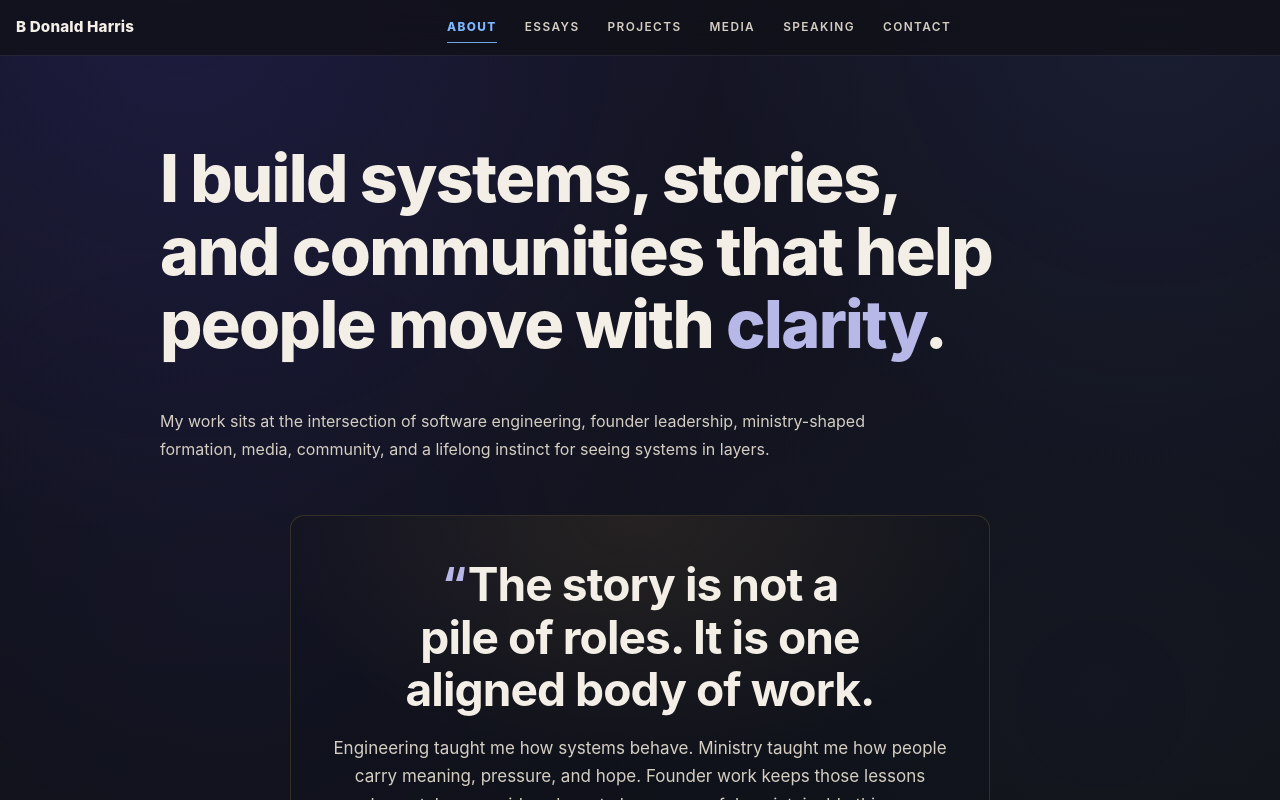
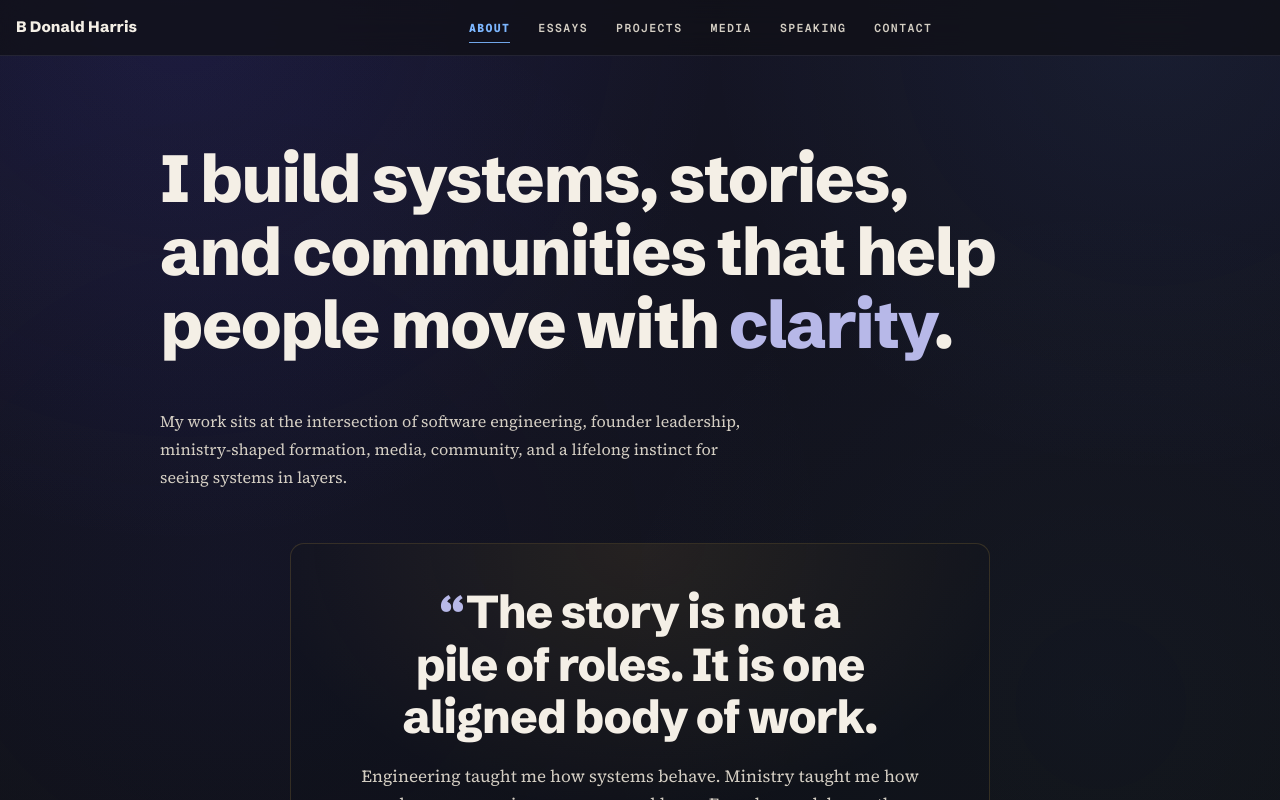
Before and after one commit to bdonaldharris/bdonaldharris.com, a Next.js app: page /about in a window 1280 px wide. Shown: the top 800 px of the page. Built offline with nearby package versions, Linux system fonts and the light colour scheme.

Commit message:
Establish shared visual system

```diff
--- a/app/globals.css
+++ b/app/globals.css
@@ -16,11 +16,22 @@
   --color-border-strong: rgba(154, 164, 184, 0.22);
   --color-surface-raised: rgba(22, 29, 45, 0.5);
   --color-surface-glass: rgba(17, 24, 39, 0.68);
+  --color-focus-ring: #7db7ff;
+  --color-link-hover: #7db7ff;
   --glow-warm: rgba(214, 169, 74, 0.16);
   --glow-cool: rgba(34, 211, 238, 0.12);
-  --font-body:
-    Inter, ui-sans-serif, system-ui, -apple-system, BlinkMacSystemFont, "Segoe UI",
-    sans-serif;
+
+  /* Shared rhythm and layout tokens. */
+  --space-2xs: 0.25rem;
+  --space-xs: 0.5rem;
+  --space-sm: 0.75rem;
+  --space-md: 1rem;
+  --space-lg: 1.5rem;
+  --space-xl: 2rem;
+  --space-2xl: clamp(2.5rem, 5vw, 5.25rem);
+  --text-label: 0.72rem;
+  --tracking-label: 0.14em;
+  --divider: 1px solid var(--color-border-subtle);
   --container: min(1120px, calc(100vw - 40px));
   --section-space: clamp(52px, 6vw, 84px);
 }
@@ -44,7 +55,7 @@ body {
     linear-gradient(180deg, var(--color-midnight-navy), var(--color-deep-black) 58%);
   background-attachment: fixed;
   color: var(--color-text-primary);
-  font-family: var(--font-body);
+  font-family: var(--font-sans, ui-sans-serif, system-ui, sans-serif);
   -webkit-font-smoothing: antialiased;
 }
 
@@ -67,11 +78,11 @@ a {
 }
 
 a:hover {
-  color: var(--color-cyan-glow);
+  color: var(--color-link-hover);
 }
 
 :focus-visible {
-  outline: 2px solid var(--color-cyan-glow);
+  outline: 2px solid var(--color-focus-ring);
   outline-offset: 4px;
 }
 
@@ -118,6 +129,7 @@ a:hover {
   position: relative;
   color: var(--color-text-primary);
   font-size: 0.95rem;
+  font-family: var(--font-sans, ui-sans-serif, system-ui, sans-serif);
   font-weight: 800;
   letter-spacing: 0.01em;
   white-space: nowrap;
@@ -152,7 +164,8 @@ a:hover {
   justify-content: center;
   gap: clamp(14px, 2.4vw, 28px);
   color: var(--color-text-secondary);
-  font-size: 0.74rem;
+  font-family: var(--font-mono, ui-monospace, SFMono-Regular, Menlo, monospace);
+  font-size: var(--text-label);
   font-weight: 600;
   letter-spacing: 0.12em;
   text-transform: uppercase;
@@ -192,7 +205,8 @@ a:hover {
   justify-content: center;
   min-height: 44px;
   border-radius: 8px;
-  font-size: 0.78rem;
+  font-family: var(--font-mono, ui-monospace, SFMono-Regular, Menlo, monospace);
+  font-size: var(--text-label);
   font-weight: 700;
   letter-spacing: 0.06em;
   text-transform: uppercase;
@@ -267,6 +281,7 @@ a:hover {
   position: relative;
   padding: 12px;
   color: var(--color-text-secondary);
+  font-family: var(--font-mono, ui-monospace, SFMono-Regular, Menlo, monospace);
   font-weight: 600;
 }
 
@@ -448,7 +463,8 @@ a:hover {
   gap: 10px;
   margin: 0;
   color: var(--color-cyan-glow);
-  font-size: 0.72rem;
+  font-family: var(--font-mono);
+  font-size: var(--text-label);
   font-weight: 700;
   letter-spacing: 0.18em;
   text-transform: uppercase;
@@ -478,6 +494,7 @@ p {
 h1,
 h2,
 h3 {
+  font-family: var(--font-sans, ui-sans-serif, system-ui, sans-serif);
   line-height: 1.1;
   letter-spacing: -0.02em;
   text-wrap: balance;
@@ -506,6 +523,36 @@ p {
   font-size: clamp(1rem, 1vw, 1.0625rem);
   line-height: 1.75;
   text-wrap: pretty;
+}
+
+/* Utility text carries context without competing with the reading voice. */
+.card-meta,
+.card-footer,
+.text-link,
+.writing-back,
+.writing-entry-meta,
+.writing-tags,
+.writing-article-footer,
+.footer-motto,
+.footer-bottom-nav,
+.footer-bottom-meta {
+  font-family: var(--font-mono, ui-monospace, SFMono-Regular, Menlo, monospace);
+}
+
+/* Serif is reserved for sustained reading and narrative context. */
+.about-page .page-hero p:not(.eyebrow),
+.about-page .pull-quote figcaption,
+.about-page .story-lead,
+.about-page .storyline p,
+.about-page .beliefs-intro-card p,
+.projects-page .page-hero p,
+.writing-article-deck,
+.writing-article-body,
+.writing-article-body p,
+.writing-article-body ul,
+.writing-article-body ol,
+.writing-article-body blockquote {
+  font-family: var(--font-serif, ui-serif, Georgia, serif);
 }
 
 .text-accent {
--- a/app/layout.tsx
+++ b/app/layout.tsx
@@ -1,9 +1,28 @@
 import type { Metadata } from "next";
+import { Geist_Mono, Schibsted_Grotesk, Source_Serif_4 } from "next/font/google";
 import "./globals.css";
 import "./theme-palette.css";
 import "./editorial-refinements.css";
 import { SiteFooter } from "@/components/layout/site-footer";
 import { SiteHeader } from "@/components/layout/site-header";
+
+const sans = Schibsted_Grotesk({
+  subsets: ["latin"],
+  variable: "--font-sans",
+  display: "swap",
+});
+
+const serif = Source_Serif_4({
+  subsets: ["latin"],
+  variable: "--font-serif",
+  display: "swap",
+});
+
+const mono = Geist_Mono({
+  subsets: ["latin"],
+  variable: "--font-mono",
+  display: "swap",
+});
 
 export const metadata: Metadata = {
   metadataBase: new URL("https://bdonaldharris.com"),
@@ -44,7 +63,11 @@ export default function RootLayout({
   children: React.ReactNode;
 }>) {
   return (
-    <html lang="en" data-scroll-behavior="smooth">
+    <html
+      lang="en"
+      data-scroll-behavior="smooth"
+      className={`${sans.variable} ${serif.variable} ${mono.variable}`}
+    >
       <body suppressHydrationWarning>
         <SiteHeader />
         {children}
```
